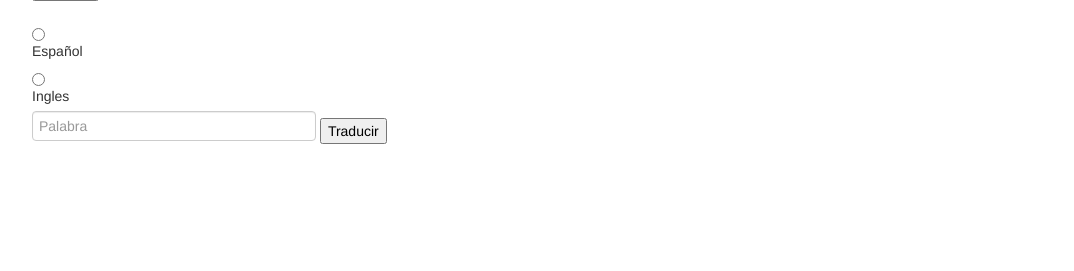
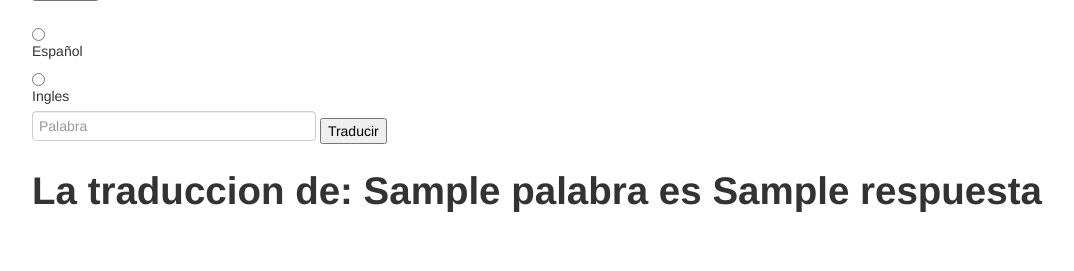
Before and after one commit to IDGS-804-20001673/IDGS804-Flask2, a Flask app: template templates/traductor.html in a window 1280 px wide. Shown: the part 235-506 px from the top of the page, without its empty margins (23-1097 px from the left). Run offline with Flask 2, Linux system fonts and the light colour scheme; the template is opened without the code that fills it: values that come from a table or form of the project are taken from there, most other values are stand-ins (such as "Sample title", 1, 10 or a date in 2020); some libraries are stand-ins or nearby versions.

Commit message:
ejercicio del 22 de febrero

```diff
--- a/alumnos2.txt
+++ b/alumnos2.txt
@@ -1,3 +1,7 @@
 Nuevo hola mundo!!!!
 Hola mundo!!!!
 Nuevo hola mundo!!!!
+Hola mundo!!!!
+Nuevo hola mundo!!!!
+Hola mundo!!!!
+Nuevo hola mundo!!!!
--- a/app.py
+++ b/app.py
@@ -85,17 +85,33 @@ def calculos():
 def traductor():
     traduc=forms.TraductForm(request.form)
     if request.method == 'POST':
-        f=open('traducciones.txt','a')
-        f.write('\n'+traduc.español.data +' = '+traduc.español.data)
+        if traduc.espanol.data != None:
+            f=open('traducciones.txt','a')
+            f.write('\n' + traduc.espanol.data.lower())
+            f.write('\n' + traduc.ingles.data.lower())
 
     traducion=request.form.get("txttraduc")
     palabra=request.form.get("txtPalabra")
+    respuesta = " "
+    r=open('traducciones.txt','r')
+    if palabra != None:
+        words=r.readlines()
+        if traducion == 'i':
+           for n in range(0,len(words)):
+                if palabra in words[n]:
+                    respuesta=words[n+1]
+                    break
+                else:
+                    respuesta="No hay traduccion"
+        else:
+            for n in range(0,len(words)):
+                if palabra in words[n]:
+                    respuesta=words[n-1]
+                    break
+                else:
+                    respuesta="No hay traduccion"
 
-    if traducion == 'e':
-         f=open('traducciones.txt')
-
-
-    return render_template("traductor.html",form=traduc)
+    return render_template("traductor.html",form=traduc,respuesta=respuesta,palabra=palabra)
 
 
 @app.route("/cookie", methods=['GET','POST'])
--- a/templates/traductor.html
+++ b/templates/traductor.html
@@ -12,16 +12,18 @@
     </form>
 
     <form action="" method="post" novalidate>
-
+        {{form.csrf_token}}
+        <input type="hidden" name="csrf_token" value="{{ csrf_token() }}" />
         <input type="radio" name="txttraduc" value="e" id="1">
         <label for="1">Español</label>
         <input type="radio" name="txttraduc" value="i" id="2">
         <label for="2">Ingles</label>
         <input type="text" name="txtPalabra" class="input-xlarge" placeholder="Palabra" value="">
-        <input type="submit" id="al" name="al" value="Traducir">
+        <input type="submit" id="1" name="otro" value="Traducir">
     </form>
 </div>
-
-
+<div class="col-md-4">
+    <h1>La traduccion de: {{palabra}} es {{respuesta}}</h1><br>
+</div>
 
 {% endblock content %}
```
Also changed, not shown: archivostxt.py (+11 -6 lines), traducciones.txt (+6 -3 lines).
